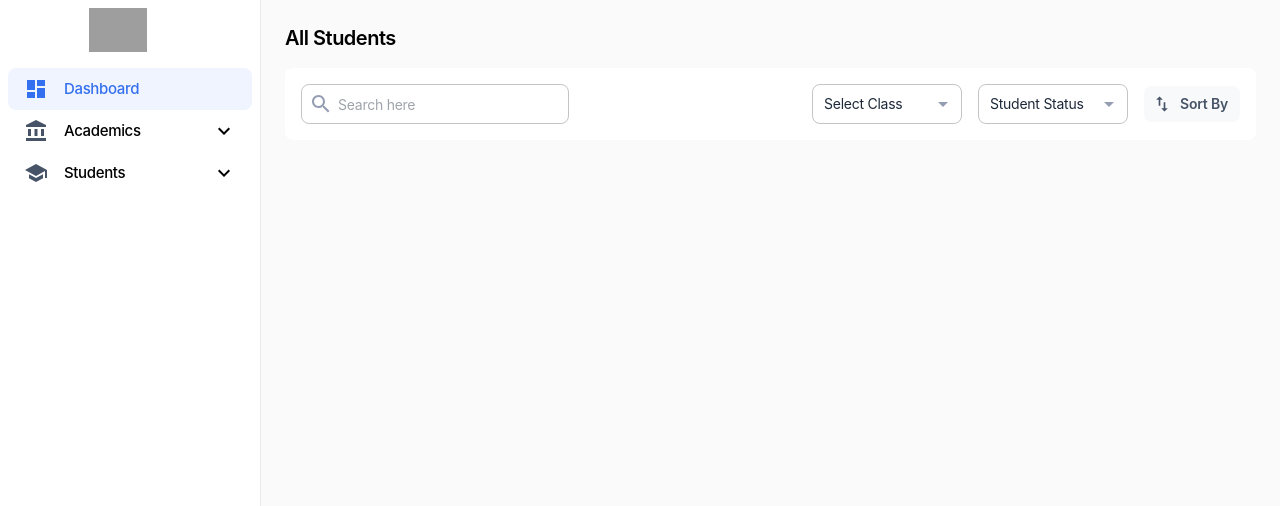
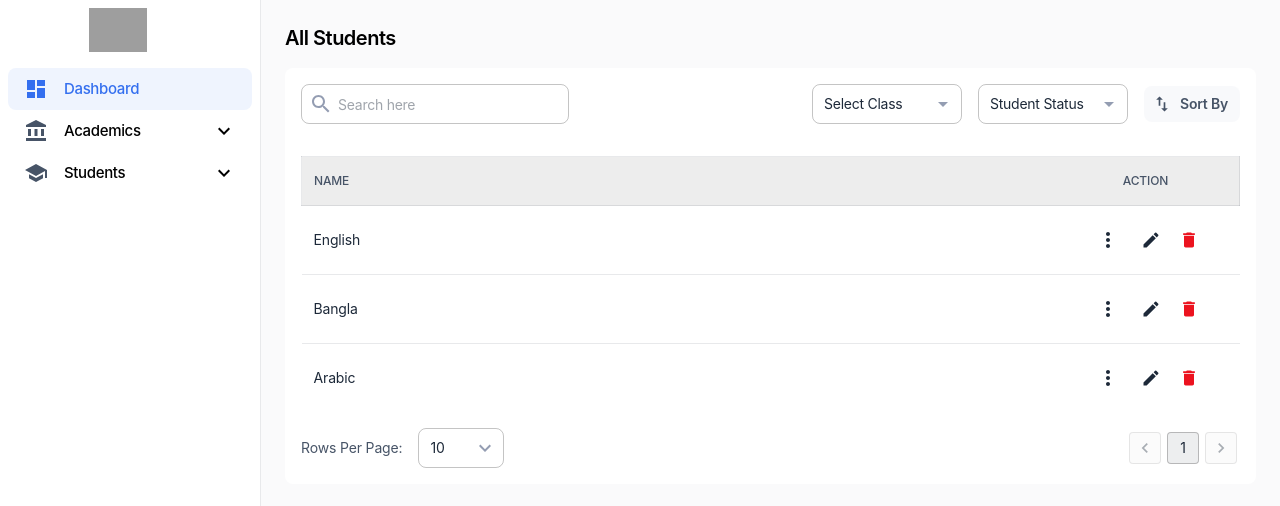
Before and after one commit to riff3r/education-management-system, a React (Vite) app: page /students in a window 1280 px wide. Shown: the top 506 px of the page. Built offline with nearby package versions, Linux system fonts and the light colour scheme; grey boxes are pictures that could not be loaded.

Commit message:
students table initiated

```diff
--- a/src/App.tsx
+++ b/src/App.tsx
@@ -7,7 +7,7 @@ import { Stack } from '@mui/material';
 import Class from './components/academics/class/Class';
 import StudentAdmission from './components/students/StudentAdmission';
 import Sidebar from './components/Sidebar';
-import Students from './components/students/Students';
+import Students from './components/students/allStudents/Students';
 
 const App = () => {
     return (
--- /dev/null
+++ b/src/components/students/allStudents/EachStudentItem.tsx
@@ -0,0 +1,69 @@
+import { IconButton, Stack, TableCell, TableRow } from '@mui/material';
+import DeleteIcon from '@mui/icons-material/Delete';
+import EditIcon from '@mui/icons-material/Edit';
+import { useState } from 'react';
+import DeleteConfirmationModal from '../../common/modals/DeleteConfirmationModal';
+import MoreVertIcon from '@mui/icons-material/MoreVert';
+import AddOrEditMediumModal from '../../academics/medium/AddOrEditMediumModal';
+import StudentsPopover from './StudentsPopover';
+const EachStudentItem = ({ item }) => {
+    const [modal, setModal] = useState(false);
+    const [deleteModal, setDeleteModal] = useState(false);
+
+    const [anchorEl, setAnchorEl] = useState(null);
+
+    const handleClick = (event) => {
+        setAnchorEl(event.currentTarget);
+    };
+
+    const handleConfirmDelete = () => {
+        alert(item.name);
+        setDeleteModal(false);
+    };
+
+    const handleClose = () => {
+        setAnchorEl(null);
+    };
+
+    const open = Boolean(anchorEl);
+    const id = open ? 'simple-popover' : undefined;
+
+    return (
+        <>
+            <TableRow sx={{ '&:last-child td, &:last-child th': { border: 0 } }}>
+                <TableCell component='td' scope='row'>
+                    {item.name}
+                </TableCell>
+                <TableCell align='center'>
+                    <Stack direction={'row'} alignItems={'center'} justifyContent={'center'} spacing={1}>
+                        <IconButton color='inherit' onClick={handleClick}>
+                            <MoreVertIcon />
+                        </IconButton>
+
+                        <IconButton color='inherit' size='small' onClick={() => setModal(true)}>
+                            <EditIcon />
+                        </IconButton>
+                        <IconButton color='error' size='small' onClick={() => setDeleteModal(true)}>
+                            <DeleteIcon />
+                        </IconButton>
+                    </Stack>
+
+                    {modal && <AddOrEditMediumModal open={modal} onClose={() => setModal(false)} edit={item} />}
+
+                    {deleteModal && (
+                        <DeleteConfirmationModal
+                            title={'Are you sure, You want to delete this medium?'}
+                            open={deleteModal}
+                            onClose={() => setDeleteModal(false)}
+                            onConfirm={handleConfirmDelete}
+                        />
+                    )}
+
+                    {open && <StudentsPopover id={id} open={open} anchorEl={anchorEl} onClose={handleClose} medium={item} />}
+                </TableCell>
+            </TableRow>
+        </>
+    );
+};
+
+export default EachStudentItem;
--- a/src/components/students/Students.tsx
+++ b/src/components/students/allStudents/Students.tsx
@@ -1,10 +1,11 @@
 import SearchIcon from '@mui/icons-material/Search';
 import { Button, InputAdornment, MenuItem, OutlinedInput, Select, Stack, TextField } from '@mui/material';
 import React, { useState } from 'react';
-import Headline from '../common/Headline';
-import { ClassList } from '../../helper/constant/coreConstant';
 import SwapVertIcon from '@mui/icons-material/SwapVert';
 import SortByPopOver from './SortByPopOver';
+import { ClassList } from '../../../helper/constant/coreConstant';
+import Headline from '../../common/Headline';
+import StudentsTable from './StudentsTable';
 
 const Students: React.FC = () => {
     const [search, setSearch] = useState('');
@@ -84,6 +85,10 @@ const Students: React.FC = () => {
                         </Button>
                     </Stack>
                 </Stack>
+
+                <Stack spacing={2} p={2}>
+                    <StudentsTable />
+                </Stack>
             </Stack>
 
             <SortByPopOver sortById={sortById} openSortBy={openSortBy} sortBy={sortBy} handleClose={() => setSortBy(null)} />
--- /dev/null
+++ b/src/components/students/allStudents/StudentsPopover.tsx
@@ -0,0 +1,91 @@
+import { List, ListItemButton, ListItemIcon, ListItemText, Popover, Typography } from '@mui/material';
+import DeleteIcon from '@mui/icons-material/Delete';
+import EditIcon from '@mui/icons-material/Edit';
+import { useState } from 'react';
+import DeleteConfirmationModal from '../../common/modals/DeleteConfirmationModal';
+
+const StudentsPopover = ({ id, open, onClose, anchorEl, medium }) => {
+    const [modal, setModal] = useState(false);
+    const [deleteModal, setDeleteModal] = useState(false);
+
+    const handleEdit = () => {
+        setModal(true);
+    };
+
+    const handleOpenDelete = () => {
+        setDeleteModal(true);
+    };
+
+    const handleConfirmDelete = () => {
+        alert(medium.name);
+        setDeleteModal(false);
+        onClose();
+    };
+
+    return (
+        <>
+            <Popover
+                id={id}
+                open={open}
+                sx={{ marginTop: '10px' }}
+                anchorEl={anchorEl}
+                onClose={onClose}
+                anchorOrigin={{
+                    vertical: 'bottom',
+                    horizontal: 'right',
+                }}
+                transformOrigin={{
+                    vertical: 'top',
+                    horizontal: 'right',
+                }}
+                elevation={6}
+            >
+                <List component='div' aria-label='main mailbox folders' dense>
+                    <ListItemButton onClick={handleEdit}>
+                        <ListItemIcon>
+                            <EditIcon sx={{ fontSize: '20px' }} />
+                        </ListItemIcon>
+                        <ListItemText>
+                            <Typography color={'text.primary'} variant='body2' fontWeight={400}>
+                                Edit
+                            </Typography>
+                        </ListItemText>
+                    </ListItemButton>
+
+                    <ListItemButton onClick={handleOpenDelete}>
+                        <ListItemIcon>
+                            <DeleteIcon sx={{ fontSize: '20px' }} />
+                        </ListItemIcon>
+                        <ListItemText>
+                            <Typography color={'text.primary'} variant='body2' fontWeight={400}>
+                                Delete
+                            </Typography>
+                        </ListItemText>
+                    </ListItemButton>
+                </List>
+            </Popover>
+
+            {/* {modal && (
+                <AddOrEditMediumModal
+                    open={modal}
+                    onClose={() => {
+                        setModal(false);
+                        onClose();
+                    }}
+                    edit={medium}
+                />
+            )} */}
+
+            {deleteModal && (
+                <DeleteConfirmationModal
+                    title={'Are you sure, You want to delete this medium?'}
+                    open={deleteModal}
+                    onClose={() => setDeleteModal(false)}
+                    onConfirm={handleConfirmDelete}
+                />
+            )}
+        </>
+    );
+};
+
+export default StudentsPopover;
--- /dev/null
+++ b/src/components/students/allStudents/StudentsTable.tsx
@@ -0,0 +1,33 @@
+import { Table, TableBody, TableCell, TableContainer, TableHead, TableRow } from '@mui/material';
+import BasicPagination from '../../common/BasicPagination';
+import { MediumList } from '../../../helper/constant/coreConstant';
+import EachStudentItem from './EachStudentItem';
+
+const StudentsTable = () => {
+    return (
+        <>
+            <TableContainer>
+                <Table variant={"bordered"} sx={{ minWidth: 650 }}>
+                    <TableHead>
+                        <TableRow>
+                            <TableCell>Name</TableCell>
+                            <TableCell align='center' width={'20%'}>
+                                Action
+                            </TableCell>
+                        </TableRow>
+                    </TableHead>
+
+                    <TableBody>
+                        {MediumList.map((medium) => (
+                            <EachStudentItem key={medium.id} item={medium} />
+                        ))}
+                    </TableBody>
+                </Table>
+            </TableContainer>
+
+            <BasicPagination list={MediumList} />
+        </>
+    );
+};
+
+export default StudentsTable;
```
Also changed, not shown: src/components/students/allStudents/SortByPopOver.tsx (renamed from src/components/students/SortByPopOver.tsx).
